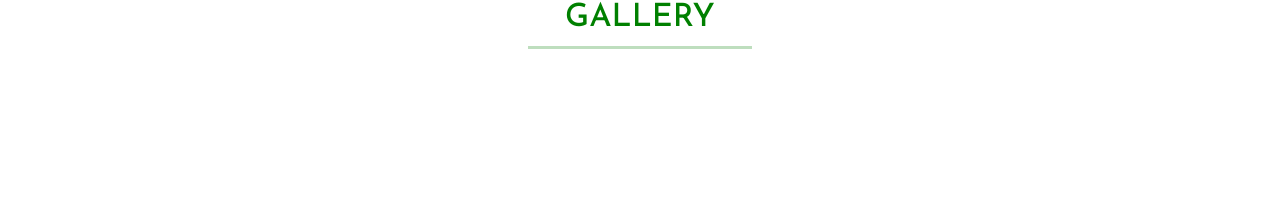
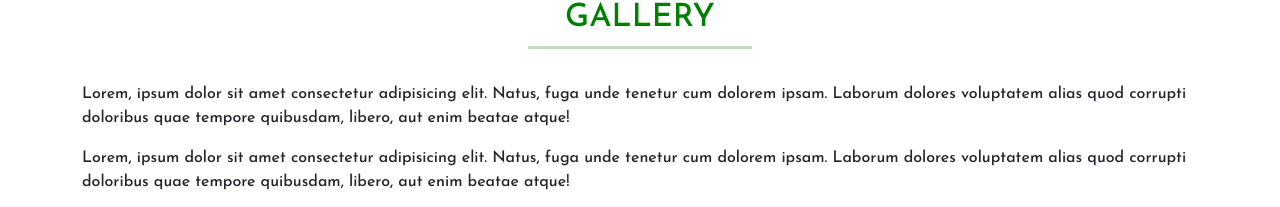
Before and after one commit to Vitalis-Kirui/Kipsigis-Sanctuary-Oasis, an Angular app: page / in a window 1280 px wide. Shown: the part 1992-2199 px from the top of the page. Before the commit the page ends 2074 px from the top, so only its background shows below. Built offline with nearby package versions, Linux system fonts and the light colour scheme.

Commit message:
giving gallery an introductory text

```diff
--- a/src/app/Components/home/home.component.html
+++ b/src/app/Components/home/home.component.html
@@ -120,6 +120,16 @@
         <h2 class="text-center">GALLERY</h2>
         <hr class="headHR">
 
+        <p>Lorem, ipsum dolor sit amet consectetur adipisicing elit.
+            Natus, fuga unde tenetur cum dolorem ipsam. Laborum dolores
+            voluptatem alias quod corrupti doloribus quae tempore quibusdam,
+            libero, aut enim beatae atque!</p>
+
+        <p>Lorem, ipsum dolor sit amet consectetur adipisicing elit.
+            Natus, fuga unde tenetur cum dolorem ipsam. Laborum dolores
+            voluptatem alias quod corrupti doloribus quae tempore quibusdam,
+            libero, aut enim beatae atque!</p>
+
     </div>
 
 </div>
```
